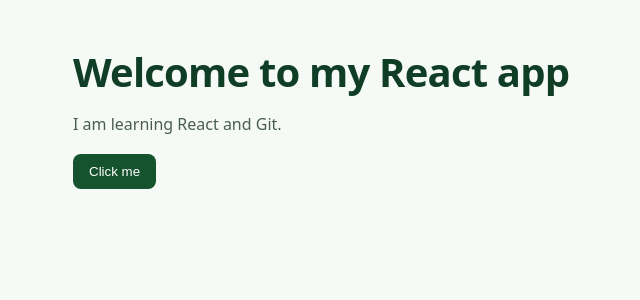
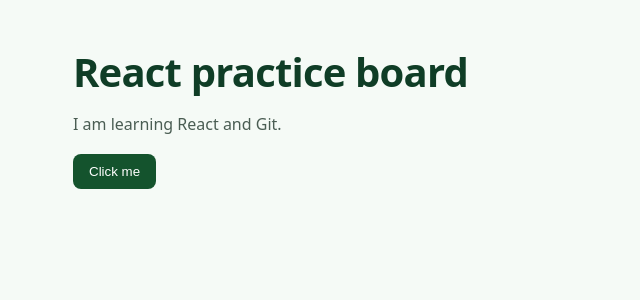
Before and after one commit to ranaumar9276-umar/react-practice, a React (Vite) app: page / in a window 1280 px wide. Shown: the top 300 px of the page, without its empty margins (215-855 px from the left). Built offline with nearby package versions, Linux system fonts and the light colour scheme.

Commit message:
Update main heading

```diff
--- a/src/App.jsx
+++ b/src/App.jsx
@@ -3,7 +3,7 @@
 function App() {
   return (
     <main className="page">
-      <h1>Welcome to my React app</h1>
+      <h1>React practice board</h1>
       <p>I am learning React and Git.</p>
       <Button label="Click me" />
     </main>
```
